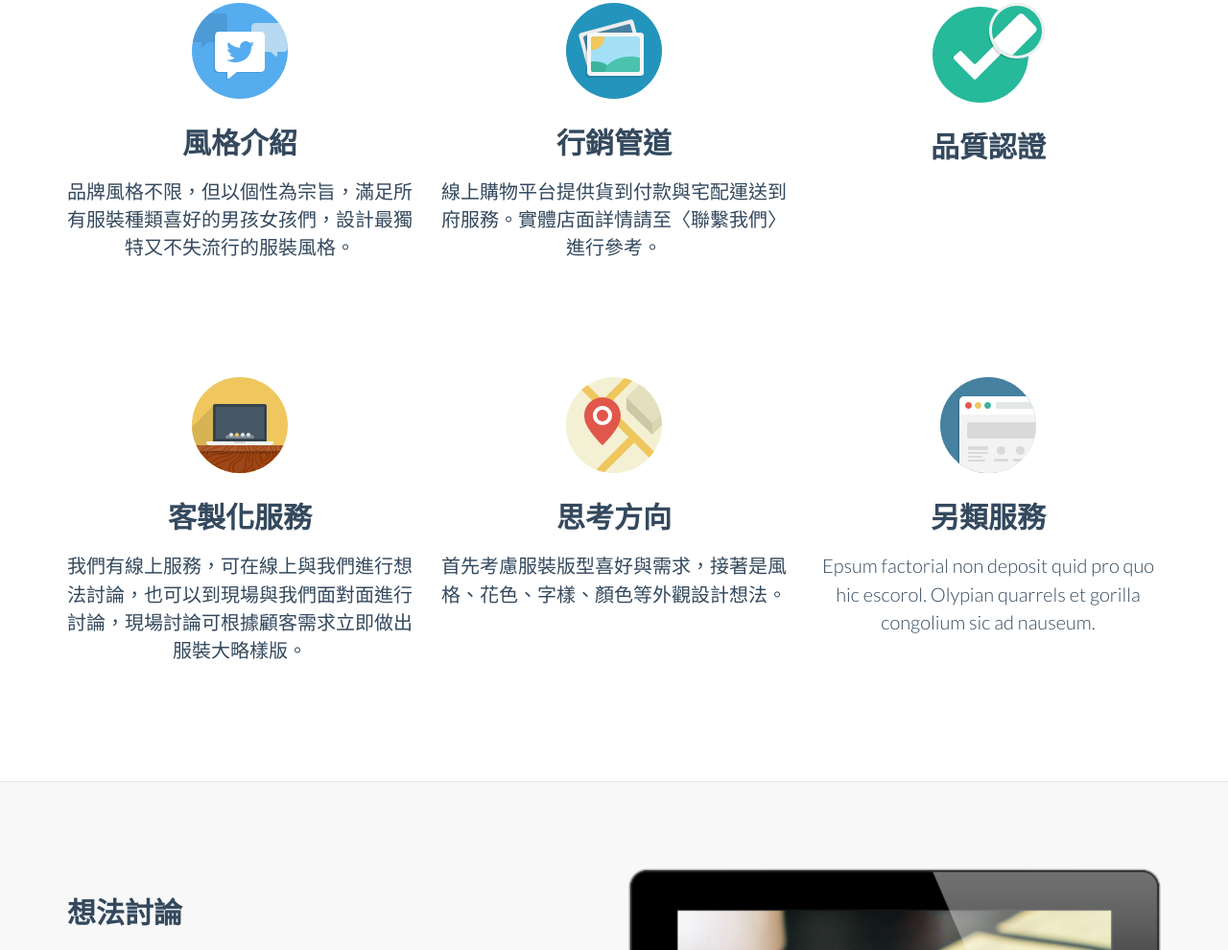
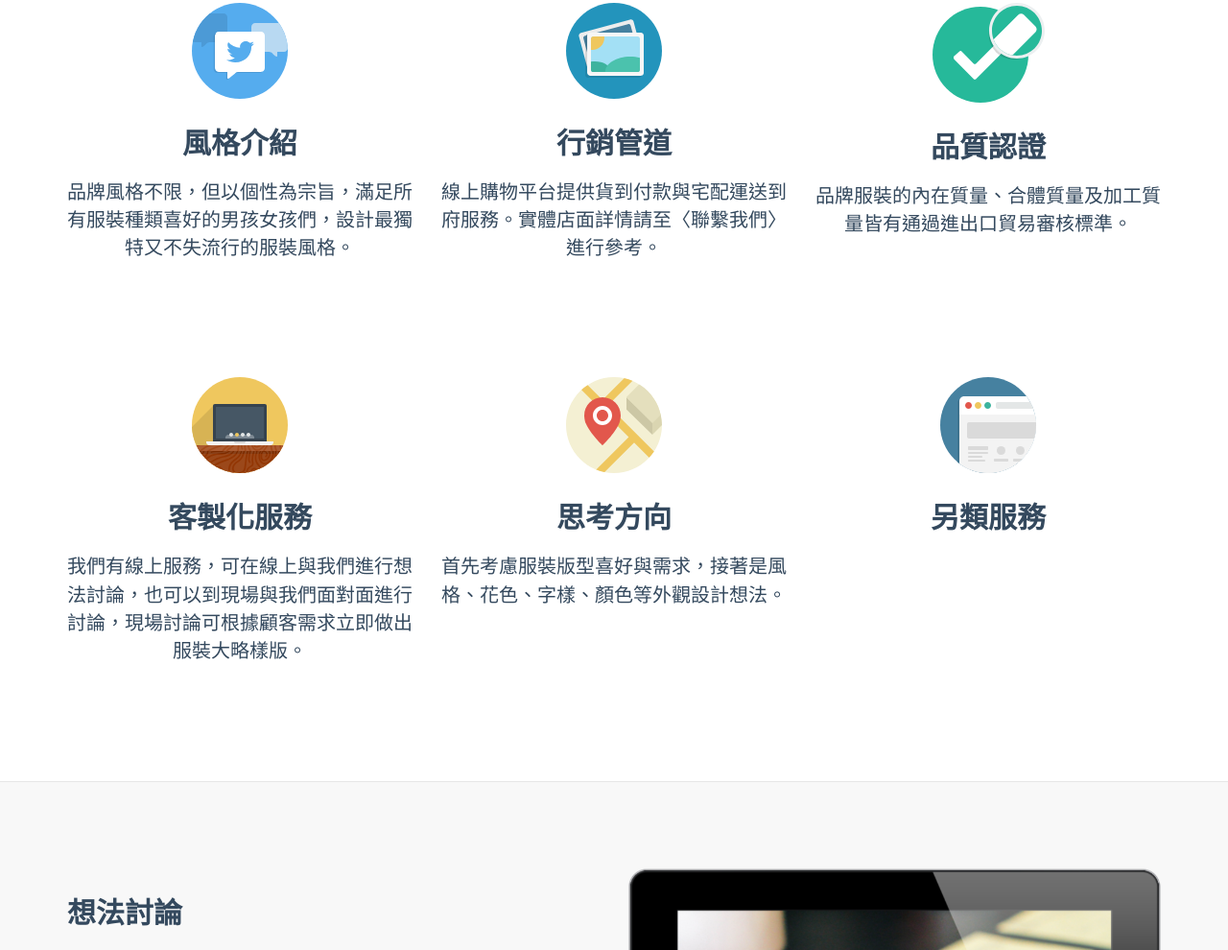
Before and after one commit to Catherine-Hsia/webex5-1, a plain HTML site: page index.html in a window 1280 px wide. Shown: the part 1143-2133 px from the top of the page at 96% size. Drawn offline with Linux system fonts and the light colour scheme.

Commit message:
Update index.html

```diff
--- a/index.html
+++ b/index.html
@@ -133,7 +133,7 @@
 				<div class="col-sm-4 wow fadeInDown text-center">
 				  <img  class="rotate" src="img/icon/retina.svg" alt="Generic placeholder image">
 				   <h3>品質認證</h3>
-					<p class="lead"></p>
+					<p class="lead">品牌服裝的內在質量、合體質量及加工質量皆有通過進出口貿易審核標準。</p>
 				  <!-- <p><a class="btn btn-embossed btn-primary view" role="button">View Details</a></p> -->
 				</div><!-- /.col-lg-4 -->
 
@@ -158,7 +158,7 @@
 				<div class="col-sm-4 wow fadeInDown text-center">
 				  <img  class="rotate" src="img/icon/browser.svg" alt="Generic placeholder image">
 				   <h3>另類服務</h3>
-				 <p class="lead">Epsum factorial non deposit quid pro quo hic escorol. Olypian quarrels et gorilla congolium sic ad nauseum. </p>
+				 <p class="lead"></p>
 				  <!-- <p><a class="btn btn-embossed btn-primary view" role="button">View Details</a></p> -->
 				</div><!-- /.col-lg-4 -->
 
```
